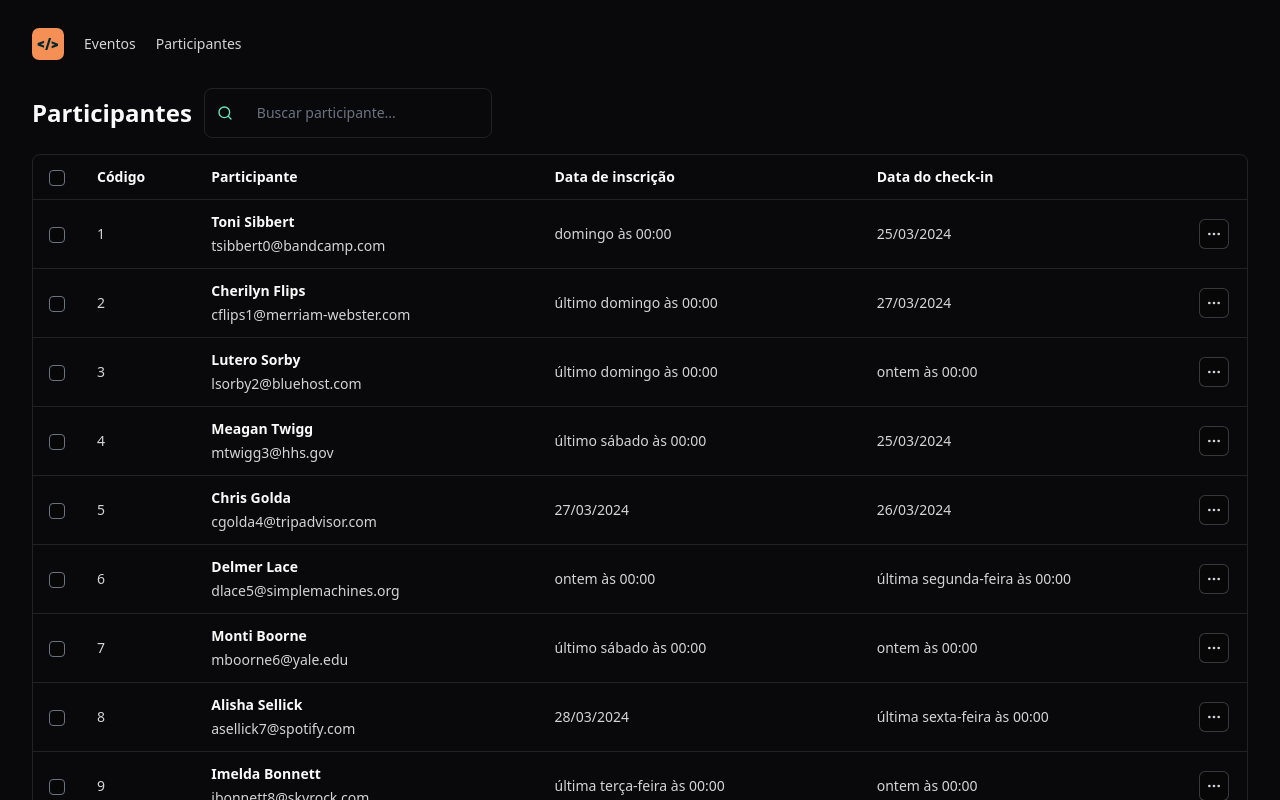
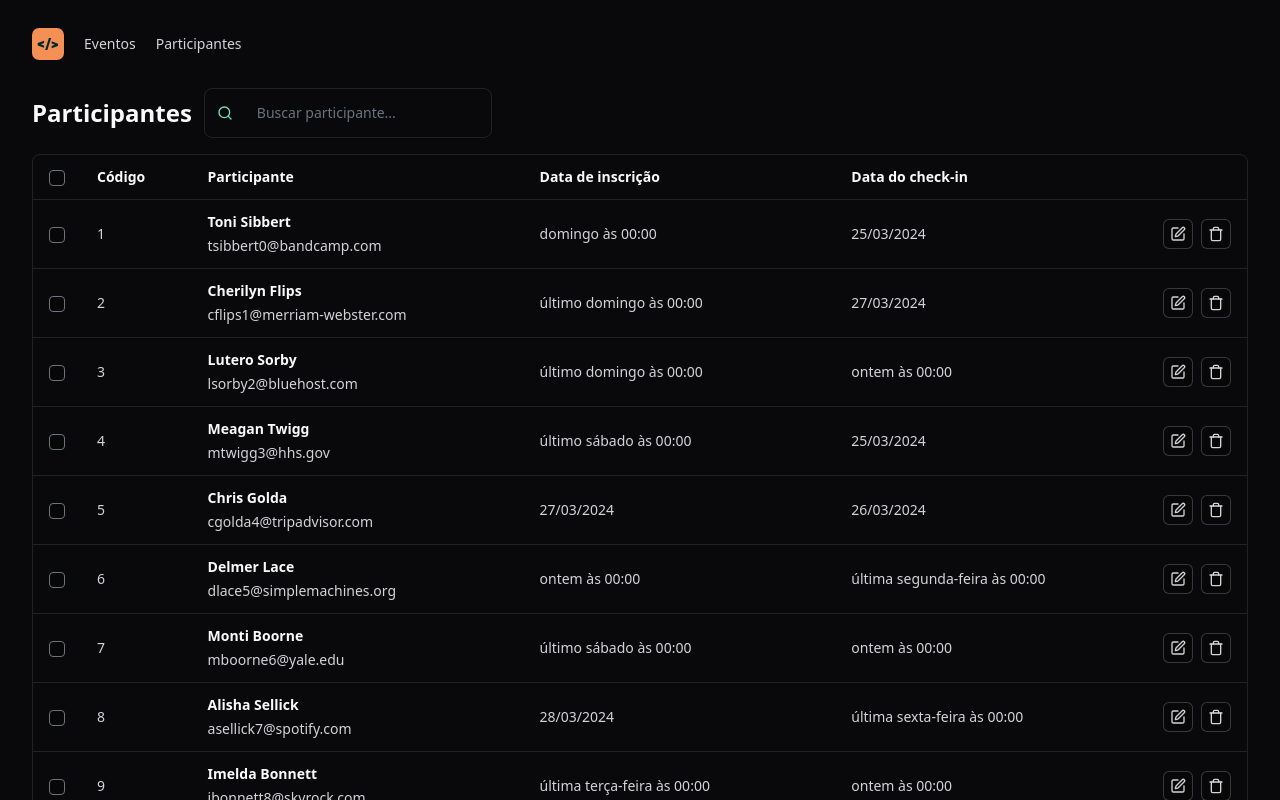
Before and after one commit to gabriel-lgomes/pass-in-web-main, a React (Vite) app: page / in a window 1280 px wide. Shown: the top 800 px of the page. Built offline with nearby package versions, Linux system fonts and the light colour scheme; data requests are answered from the project's data file.

Commit message:
update: env

```diff
--- a/src/components/attendee-list.tsx
+++ b/src/components/attendee-list.tsx
@@ -1,11 +1,11 @@
-import React, { ChangeEvent, useEffect, useRef, useState } from "react";
+import { ChangeEvent, useEffect, useRef, useState } from "react";
 import {
   Search,
   MoreHorizontal,
   ChevronsLeft,
-  ChevronLeft,
   ChevronsRight,
-  ChevronRight,
+  SquarePen,
+  Trash,
 } from "lucide-react";
 import { IconButton } from "./icon-button";
 import { Table } from "./table/table";
@@ -16,14 +16,16 @@ import { formatRelative } from "date-fns/formatRelative";
 import { ptBR } from "date-fns/locale";
 import useFetch from "../hooks/useFetch";
 import ReactPaginate from "react-paginate";
+import { UsersInterface } from "../interfaces/users";
+import { Modal } from "./modal";
 
 export function AttendeeList() {
-  const urlAPI = "http://localhost:3000/users";
+  const urlAPI = import.meta.env.VITE_API_URL;
   const [url, setUrl] = useState(urlAPI);
   const { data } = useFetch(url);
   const search = useRef<HTMLInputElement>(null);
   const [page, setPage] = useState(0);
-  const [filterData, setFilterData] = useState<any[]>([]);
+  const [filterData, setFilterData] = useState<UsersInterface[]>([]);
   const itemsPerPage = 20;
 
   useEffect(() => {
@@ -108,9 +110,14 @@ export function AttendeeList() {
                 })}
               </TableCell>
               <TableCell>
-                <IconButton transparent={true}>
-                  <MoreHorizontal size={16} />
-                </IconButton>
+                <div className="flex gap-2">
+                  <IconButton transparent={true}>
+                    <SquarePen size={16} />
+                  </IconButton>
+                  <IconButton transparent={true}>
+                    <Trash size={16} />
+                  </IconButton>
+                </div>
               </TableCell>
             </TableRow>
           ))}
@@ -136,6 +143,7 @@ export function AttendeeList() {
           </IconButton>
         }
       />
+      <Modal />
     </div>
   );
 }
```
Also changed, not shown: 1 other file (tests, documents, lock files or other folders).
